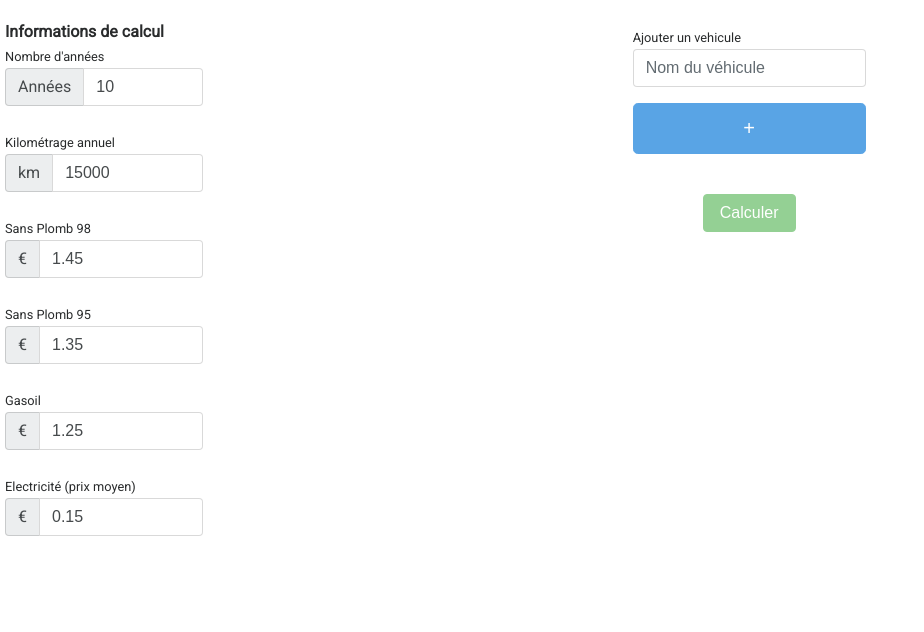
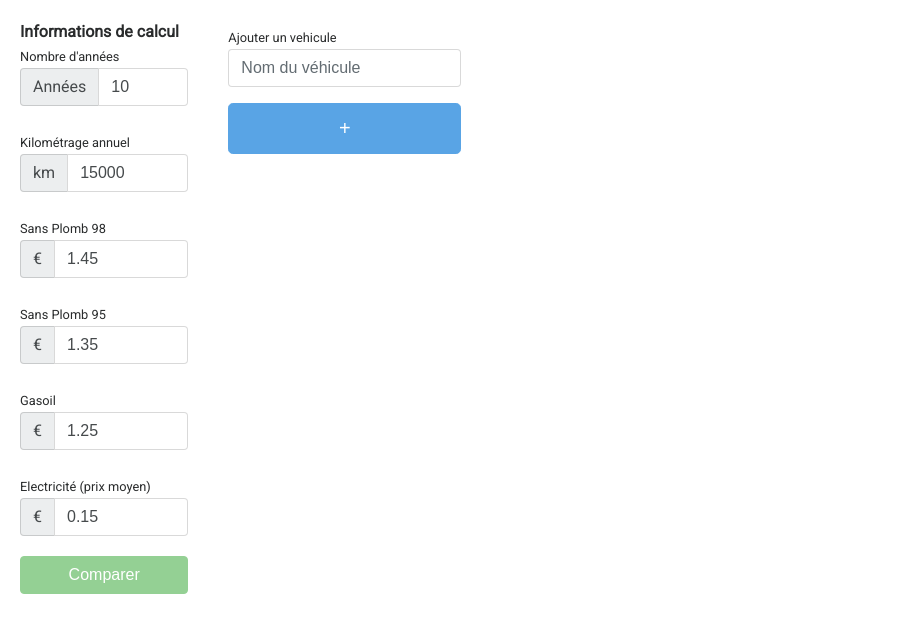
Before and after one commit to MarcBouteiller/vehicle-cost-comparator, an Angular app: page / in a window 1280 px wide. Shown: the top 632 px of the page, without its empty margins (0-924 px from the left). Built offline with nearby package versions, Linux system fonts and the light colour scheme; what ng2-bootstrap, ng2-charts would draw is missing.

Commit message:
Changement CSS

```diff
--- a/src/app/app.component.css
+++ b/src/app/app.component.css
@@ -19,8 +19,9 @@ header{
 }
 
 .generate-btn{
-    align-self: center;
-    padding: 10px 100px;
+    padding: 20px 0px 0px 20px;
+    flex-direction: column;
+    display: flex;
 }
 
 app-user-infos{
@@ -40,7 +41,7 @@ app-user-infos{
 
 .vehicles {
     display: flex;
-    justify-content: space-around;
+    justify-content: space-between;
     margin-bottom: 30px;
 }
 
--- a/src/app/app.component.html
+++ b/src/app/app.component.html
@@ -1,6 +1,13 @@
 <div class="layout row">
 
-    <app-user-infos class="user-infos col-2" [userInfos]="userInfos"></app-user-infos>
+    <div class="d-flex flex-column col-2">
+        <app-user-infos class="user-infos" [userInfos]="userInfos"></app-user-infos>
+        <div class="generate-btn">
+            <button (click)="generateChart()" class="btn btn-success " [disabled]="!vehicles.length">Comparer</button>
+            <br>
+            <button (click)="uncollapseVehicles()" class="btn btn-secondary" *ngIf="isCollapsed">Ajustez vos données</button>
+        </div>
+    </div>
 
     <div class="vehicle-charts col-10">
         <div class="vehicles">
@@ -10,7 +17,8 @@
                 [vehicle]="v"
                 [collapsed]="isCollapsed"
                 [costPerMonth]="costsPerMonth[index]"
-                (vehicleDeleted)="removeVehicle($event)">
+                (vehicleDeleted)="removeVehicle($event)"
+                (onChange)="onVehicleChange($event)">
             </app-vehicle>
 
             <div class="add-vehicle" *ngIf="!vehicles || vehicles.length < 5">
@@ -27,10 +35,7 @@
             </div>
         </div>
 
-        <div class="generate-btn">
-            <button (click)="generateChart()" class="btn btn-success " [disabled]="!vehicles.length">Calculer</button>
-            <button (click)="uncollapseVehicles()" class="btn btn-secondary" *ngIf="isCollapsed">Ajustez vos données</button>
-        </div>
+
 
         <div class="chart" *ngIf="chartData.length">
             <canvas baseChart
--- a/src/app/app.component.ts
+++ b/src/app/app.component.ts
@@ -1,4 +1,4 @@
-import { Component } from '@angular/core';
+import { Component, ViewChild} from '@angular/core';
 import { Operator } from 'rxjs/';
 
 import { UserInfosComponent } from './user-infos/user-infos.component';
@@ -16,7 +16,6 @@ import { LocalStorageService } from './services/localstorage.service';
 export class AppComponent {
 
   userInfos: UserInfos = new UserInfos();
-
   vehicleName: string;
   vehicles: Array<Vehicle>;
   chartType:string = 'line';
@@ -59,6 +58,13 @@ export class AppComponent {
     this.saveVehicles();
   }
 
+  /**
+   * Instructions when vehicle change.
+   */
+  onVehicleChange(vehicle: Vehicle){
+    this.saveVehicles();
+  }
+
 
   /**
    * Generate data for chart
@@ -92,7 +98,7 @@ export class AppComponent {
   }
 
   /**
-   *
+   * Save vehicles in localstorage.
    */
   private saveVehicles(){
     this.storage.put(this.vehicles);
--- a/src/app/vehicle/vehicle.component.css
+++ b/src/app/vehicle/vehicle.component.css
@@ -1,8 +1,3 @@
-.vehicle{
-    display: flex;
-    flex-direction: column;
-}
-
 .title{
     width : 100%;
     height: 35px;
--- a/src/app/vehicle/vehicle.component.html
+++ b/src/app/vehicle/vehicle.component.html
@@ -1,4 +1,4 @@
-<div class="vehicle">
+<div class="d-flex flex-column">
 
   <span class="title bg-info text-white">{{ vehicle.name }}</span>
 
@@ -7,7 +7,7 @@
   <div [collapse]="collapsed">
     <div class="input-group">
       <span class="input-group-addon" id="basic-addon1">€</span>
-      <input class="form-control" placeholder="Prix d'achat" [(ngModel)]="vehicle.price" type="number">
+      <input class="form-control" placeholder="Prix d'achat" [(ngModel)]="vehicle.price" (ngModelChange)="modelChanged($event)" type="number">
     </div>
     <br>
     <div class="input-group">
--- a/src/app/vehicle/vehicle.component.ts
+++ b/src/app/vehicle/vehicle.component.ts
@@ -1,4 +1,4 @@
-import { Component, OnInit, Input, Output, EventEmitter } from '@angular/core';
+import { Component, OnInit, OnChanges, Input, Output, EventEmitter } from '@angular/core';
 import { Vehicle } from "./shared/vehicle.model";
 import { Energy } from "./shared/energy.enum";
 
@@ -7,7 +7,7 @@ import { Energy } from "./shared/energy.enum";
   templateUrl: './vehicle.component.html',
   styleUrls: ['./vehicle.component.css']
 })
-export class VehicleComponent implements OnInit {
+export class VehicleComponent implements OnInit, OnChanges {
 
   energiesEnum = Energy;
   energies: Array<Energy>;
@@ -15,7 +15,9 @@ export class VehicleComponent implements OnInit {
   @Input() vehicle: Vehicle;
   @Input() collapsed: boolean;
   @Input() costPerMonth: number;
+
   @Output() vehicleDeleted: EventEmitter<Vehicle> = new EventEmitter<Vehicle>();
+  @Output() onChange: EventEmitter<Vehicle> = new EventEmitter<Vehicle>();
 
   constructor() {
     this.energies = [Energy.Electrique, Energy.Diesel, Energy.SP95, Energy.SP98];
@@ -28,4 +30,11 @@ export class VehicleComponent implements OnInit {
   ngOnInit() {
   }
 
+  ngOnChanges(){
+  }
+
+  modelChanged(value:any){
+    this.onChange.emit(this.vehicle);
+  }
+
 }
```
